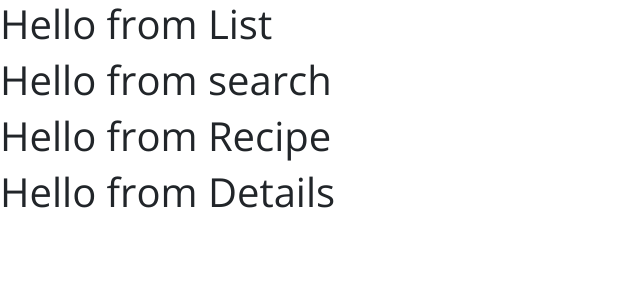
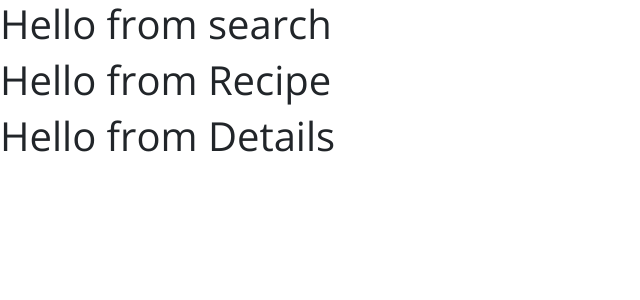
Before and after one commit to spiritxhx/react-recipe-app, a React (Create React App) app: page / in a window 1280 px wide. Shown: the top 300 px of the page, without its empty margins (0-640 px from the left). Built offline with nearby package versions, Linux system fonts and the light colour scheme.

Commit message:
pass the recips from App to RecipeList

```diff
--- a/src/App.js
+++ b/src/App.js
@@ -31,7 +31,7 @@ class App extends Component {
     console.log(this.state.recipes);
     return (
       <React.Fragment>
-        <RecipeList />
+        <RecipeList recipes={this.state.recipes} />
         <RecipeDetails />
       </React.Fragment >
     )
--- a/src/components/RecipeList.js
+++ b/src/components/RecipeList.js
@@ -3,13 +3,14 @@ import  Recipe from './Recipe';
 import RecipeSearch from './RecipeSearch';
 
 export default class RecipeList extends Component {
+
   render() {
+    const {recipes} = this.props;
     return (
       <React.Fragment>
-        <h1>
-          Hello from List
-        </h1>
         <RecipeSearch />
+
+
         <Recipe />
       </React.Fragment>
     )
```
